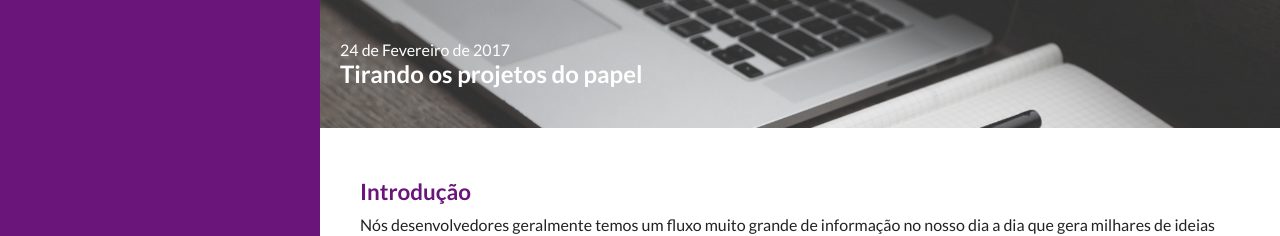
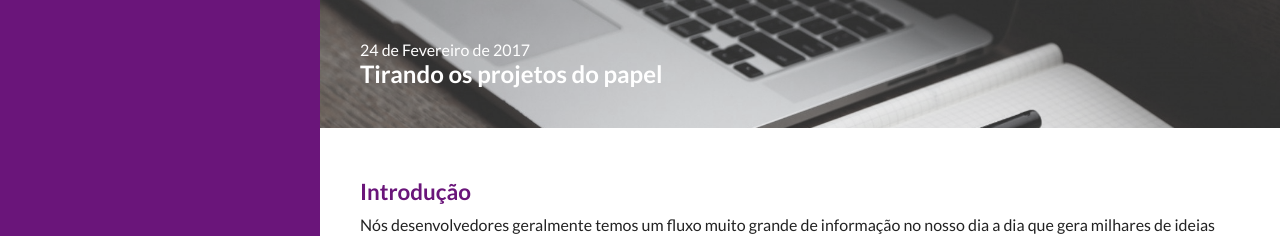
Before and after one commit to brenofsena/brenofsena.github.io, a Jekyll site: the page built from _posts/2017-02-24-tirando-os-projetos-do-papel.markdown, in a window 1280 px wide. Shown: the top 236 px of the page. Built offline with Jekyll 4.4.1, drawn with Linux system fonts in a browser that asks for light colours; nearby versions of some CDN libraries; comment, search, counter and statistics services are not loaded.

Commit message:
Correção de CSS

```diff
--- a/_sass/_layout.scss
+++ b/_sass/_layout.scss
@@ -190,7 +190,7 @@
     .wrapper {
       position: relative;
       z-index: 3;
-      padding: 40px 20px;
+      padding: 40px;
     }
     h1 {
       font-weight: 800;
```
